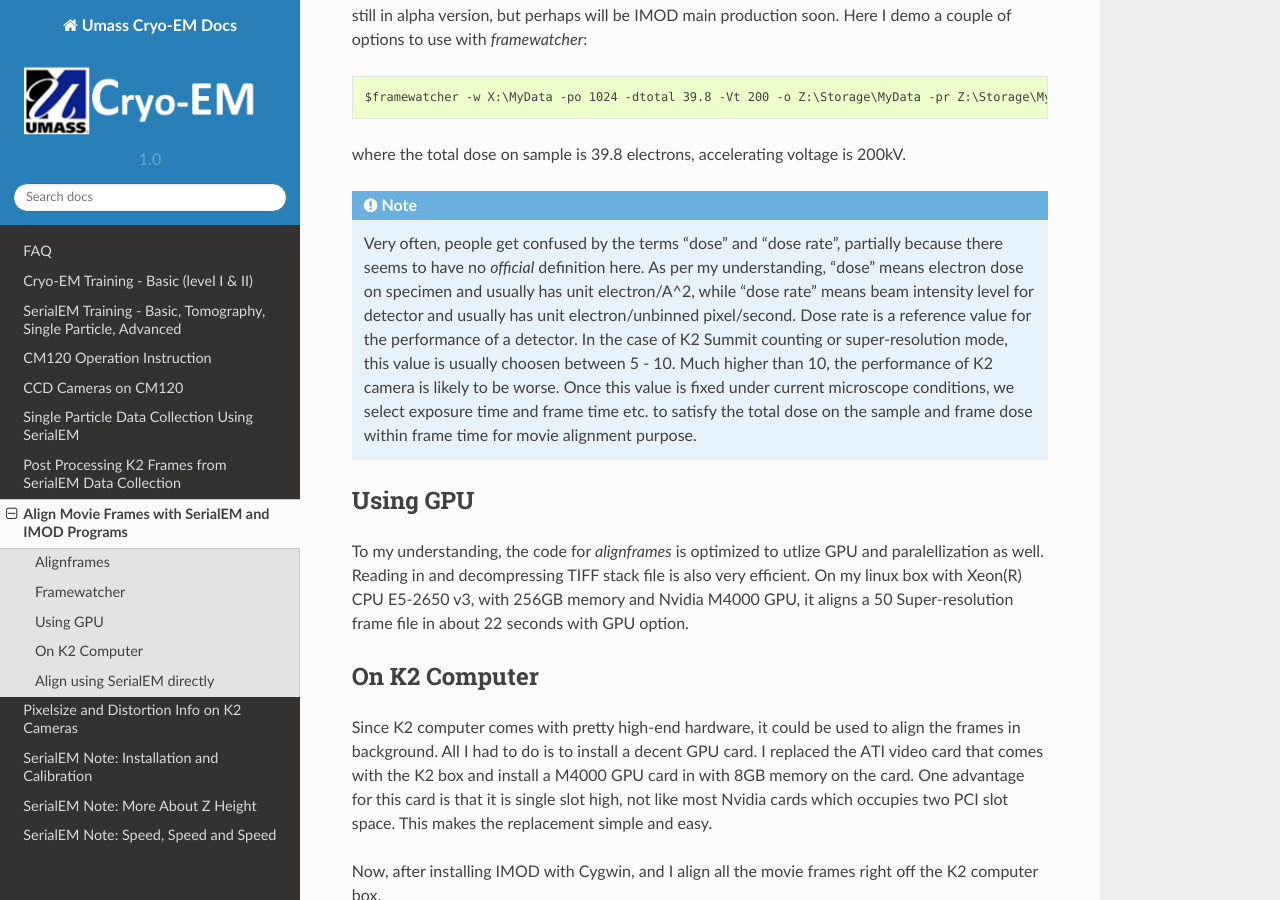
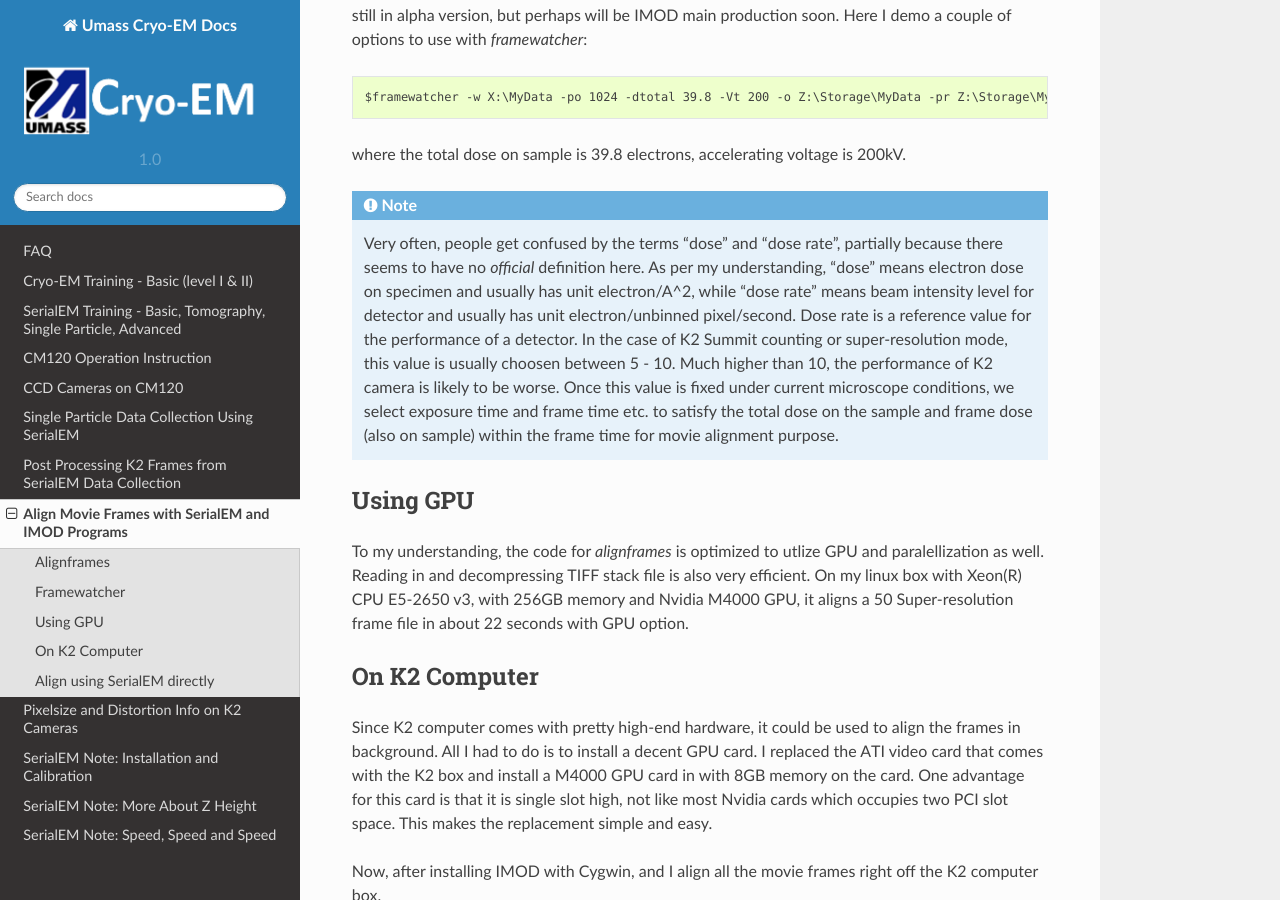
Before and after one commit to xuchen66/sphinx-emdocs, a Sphinx documentation site: the page built from source/align-movie-frames-imod.rst, in a window 1280 px wide and 900 px high, scrolled down 3313 px. Built offline with Sphinx 7.4.7 and the Read the Docs theme 2.0.0, drawn with Linux system fonts in a browser that asks for light colours; pages that are not in the unit, such as notebooks, are missing from menus.

Commit message:
Update align-movie-frames-imod.rst

```diff
--- a/source/align-movie-frames-imod.rst
+++ b/source/align-movie-frames-imod.rst
@@ -159,7 +159,7 @@
 .. note::
 
    Very often, people get confused by the terms "dose" and "dose rate", partially because there seems to have no *official* definition here.
-   As per my understanding, "dose" means electron dose on specimen and usually has unit electron/A^2, while "dose rate" means beam intensity level for detector and usually has unit electron/unbinned pixel/second. Dose rate is a reference value for the performance of a detector. In the case of K2 Summit counting or super-resolution mode, this value is usually choosen between 5 - 10. Much higher than 10, the performance of K2 camera is likely to be worse. Once this value is fixed under current microscope conditions, we select exposure time and frame time etc. to satisfy the total dose on the sample and frame dose within frame time for movie alignment purpose.
+   As per my understanding, "dose" means electron dose on specimen and usually has unit electron/A^2, while "dose rate" means beam intensity level for detector and usually has unit electron/unbinned pixel/second. Dose rate is a reference value for the performance of a detector. In the case of K2 Summit counting or super-resolution mode, this value is usually choosen between 5 - 10. Much higher than 10, the performance of K2 camera is likely to be worse. Once this value is fixed under current microscope conditions, we select exposure time and frame time etc. to satisfy the total dose on the sample and frame dose (also on sample) within the frame time for movie alignment purpose.
 
 .. _using_GPU:
 
```
